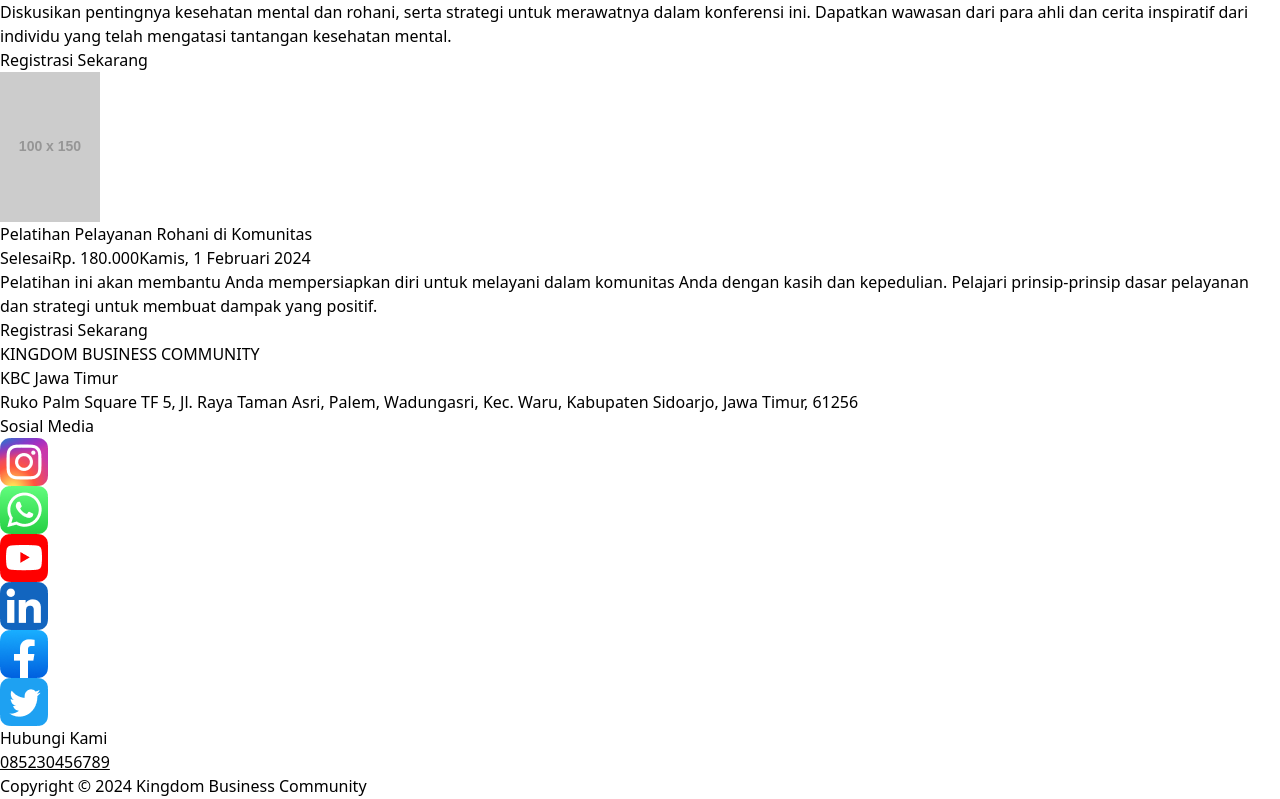
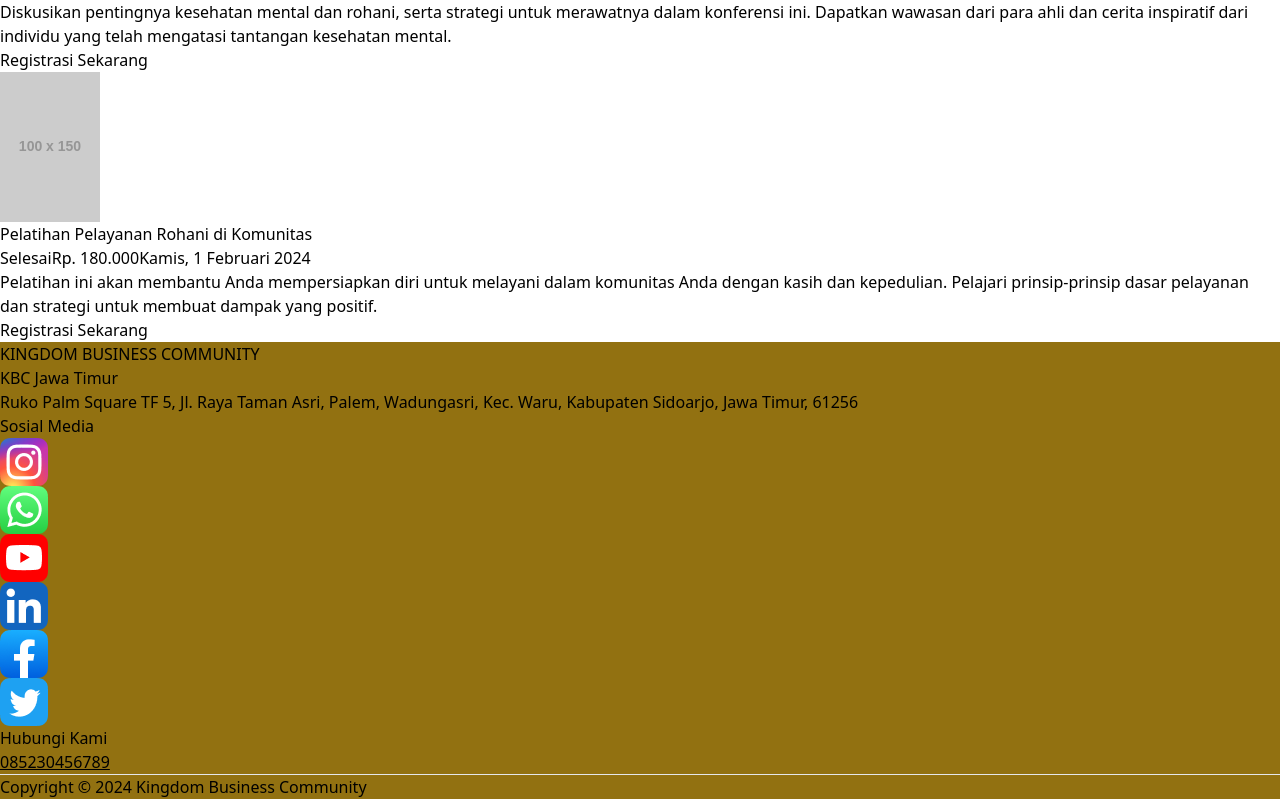
Before and after one commit to septianadip17/kbc-internship, a React (Vite) app: page /events in a window 1280 px wide. Shown: the part 3278-4077 px from the top of the page. Built offline with nearby package versions, Linux system fonts and the light colour scheme.

Commit message:
register done, footer change background

```diff
--- a/src/components/Footer.jsx
+++ b/src/components/Footer.jsx
@@ -41,7 +41,7 @@
 
   return (
     <>
-      <div className="bg-yellow-600 py-5 text-white">
+      <div className=" py-5 text-white" style={{ backgroundColor: "#927111" }}>
         <div className="container mx-auto px-4">
           <div className="text-center mb-6">
             <h3 className="text-2xl font-black">KINGDOM BUSINESS COMMUNITY</h3>
@@ -91,6 +91,7 @@
           </div>
         </div>
       <div className="col-start-1 col-end-7 mt-6">
+        <hr className="border-gray-300 md:hidden"/>
         <p className="text-center">
           Copyright © 2024 Kingdom Business Community
         </p>
--- a/src/components/Register.jsx
+++ b/src/components/Register.jsx
@@ -42,7 +42,7 @@
             />
             <input
               className="text-sm w-full px-4 py-2 border border-solid border-gray-300 rounded mt-4"
-              type="text"
+              type="tel"
               placeholder="No. Telepon / Whatsapp"
             />
             <input
@@ -58,17 +58,17 @@
             <input
               className="text-sm w-full px-4 py-2 border border-solid border-gray-300 rounded mt-4"
               type="text"
-              placeholder="Regency"
+              placeholder="Kabupaten / Kota"
             />
             <input
               className="text-sm w-full px-4 py-2 border border-solid border-gray-300 rounded mt-4"
               type="text"
-              placeholder="Village"
+              placeholder="Kecamatan"
             />
             <input
               className="text-sm w-full px-4 py-2 border border-solid border-gray-300 rounded mt-4"
               type="text"
-              placeholder="District"
+              placeholder="Kelurahan"
             />
             <input
               className="text-sm w-full px-4 py-2 border border-solid border-gray-300 rounded mt-4"
```
